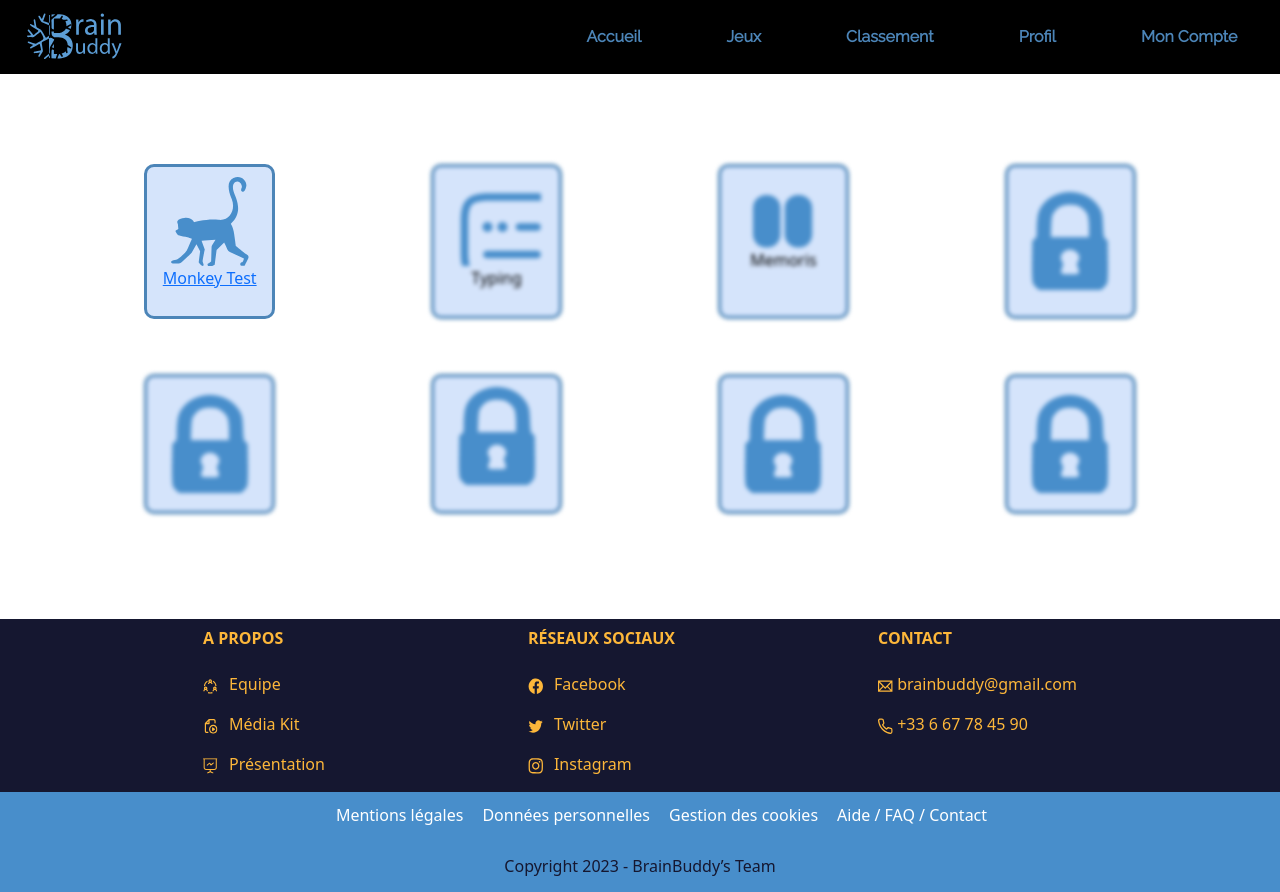
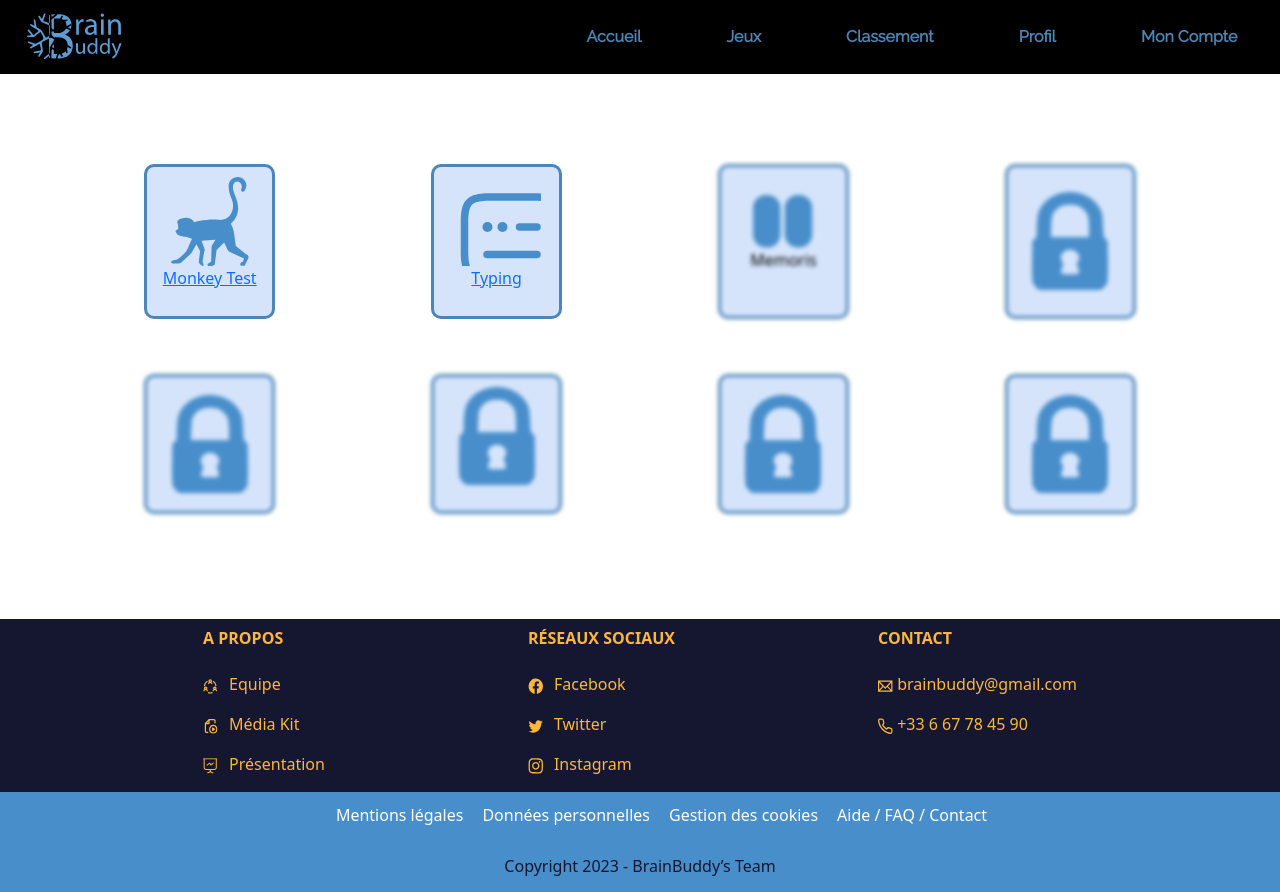
Before and after one commit to Xenus3/FrontEndBrainBuddy, an Angular app: page /jeux in a window 1280 px wide. Built offline with nearby package versions, Linux system fonts and the light colour scheme.

Commit message:
add list game

```diff
--- a/src/app/components/jeux/jeux.component.html
+++ b/src/app/components/jeux/jeux.component.html
@@ -12,7 +12,7 @@
             <p>Monkey Test</p>
         </a>
 
-        <button class=" flou gamecard">
+        <a class="  gamecard"  href="http://localhost:4200/typing/">
             <svg height="7vw" width="7vw">
                 <g id="g1" transform="scale(5,5)">
                     <path style="color:#000000;fill:#488ecb;stroke-linecap:round;stroke-linejoin:round"
@@ -37,7 +37,7 @@
                 </g>
             </svg>
             <p>Typing</p>
-        </button>
+        </a>
 
         <button class=" flou gamecard">
             <img src="../../../assets/icons/Memoris.svg" alt="">
--- a/src/app/components/typing/typing.component.ts
+++ b/src/app/components/typing/typing.component.ts
@@ -155,7 +155,7 @@ export class TypingComponent implements OnInit {
 
     this.scoreService.createScore(score)
       .subscribe(res=>{
-        alert('Score SUCCESFUL');
+        alert('Score register');
     },err=>{
         alert("Something went wrong")
     })
```
